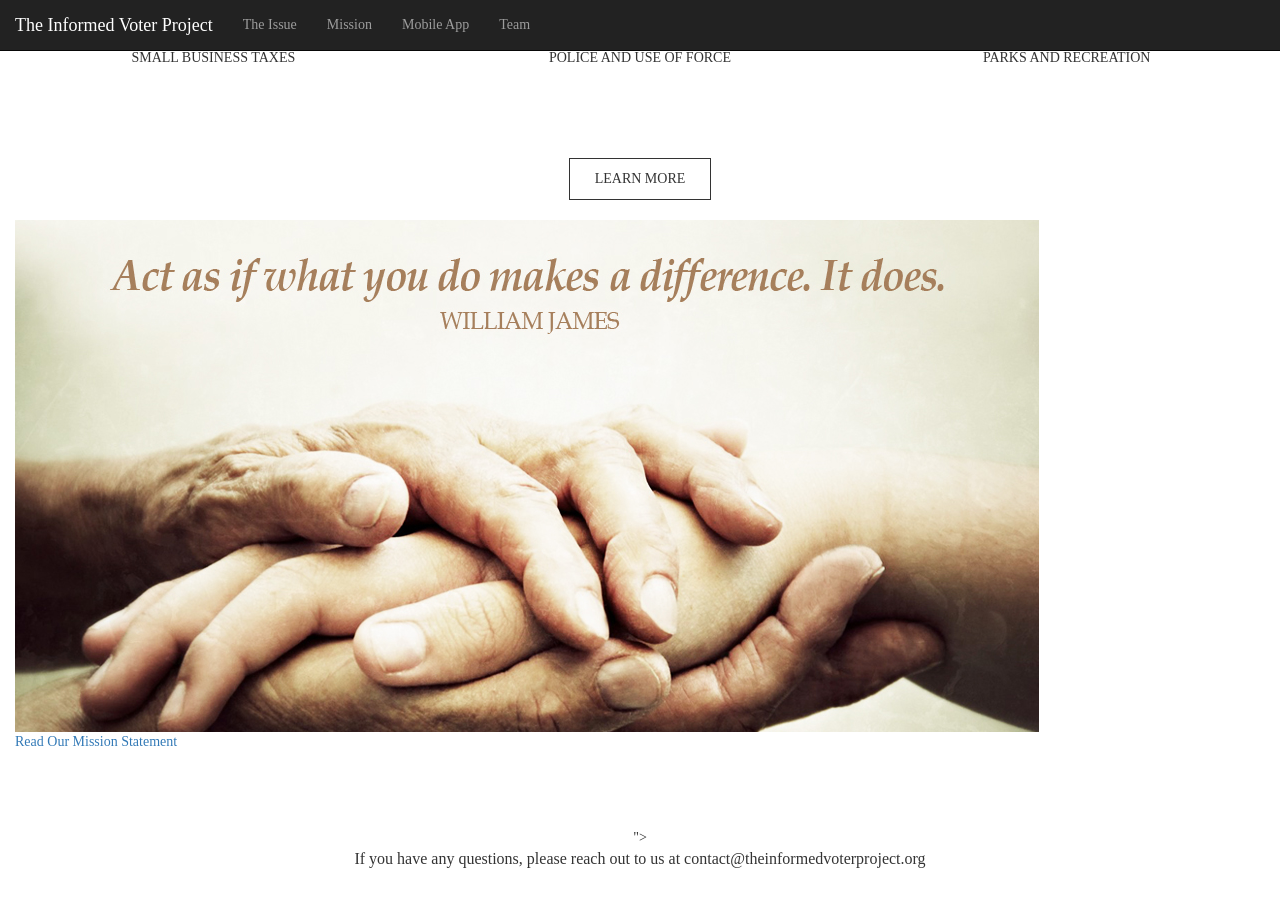
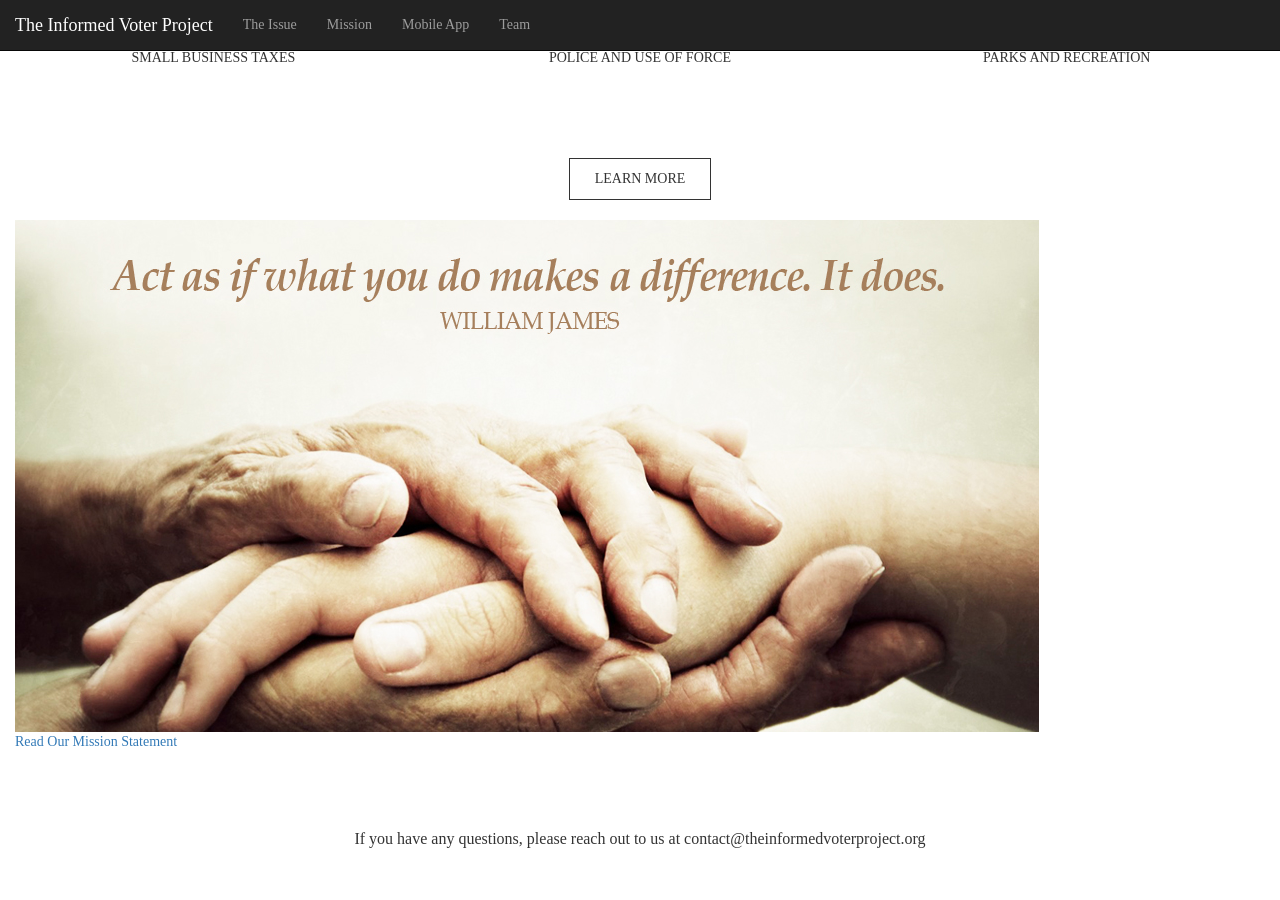
Before and after one commit to The-Informed-Voter-Project/website.github.io, a Jekyll site: the page built from index.html, in a window 1280 px wide and 900 px high, scrolled down 792 px. Built offline with Jekyll 4.4.1, drawn with Linux system fonts in a browser that asks for light colours; grey boxes are pictures that could not be loaded.

Commit message:
Update footer.html

```diff
--- a/_includes/footer.html
+++ b/_includes/footer.html
@@ -22,7 +22,7 @@
 </style>
 </head>
 <body>
-    <div class="container-fluid footer">">
+    <div class="container-fluid footer">
         <p> If you have any questions, please reach out to us at contact@theinformedvoterproject.org </p>
     </div>
 </body>
```
